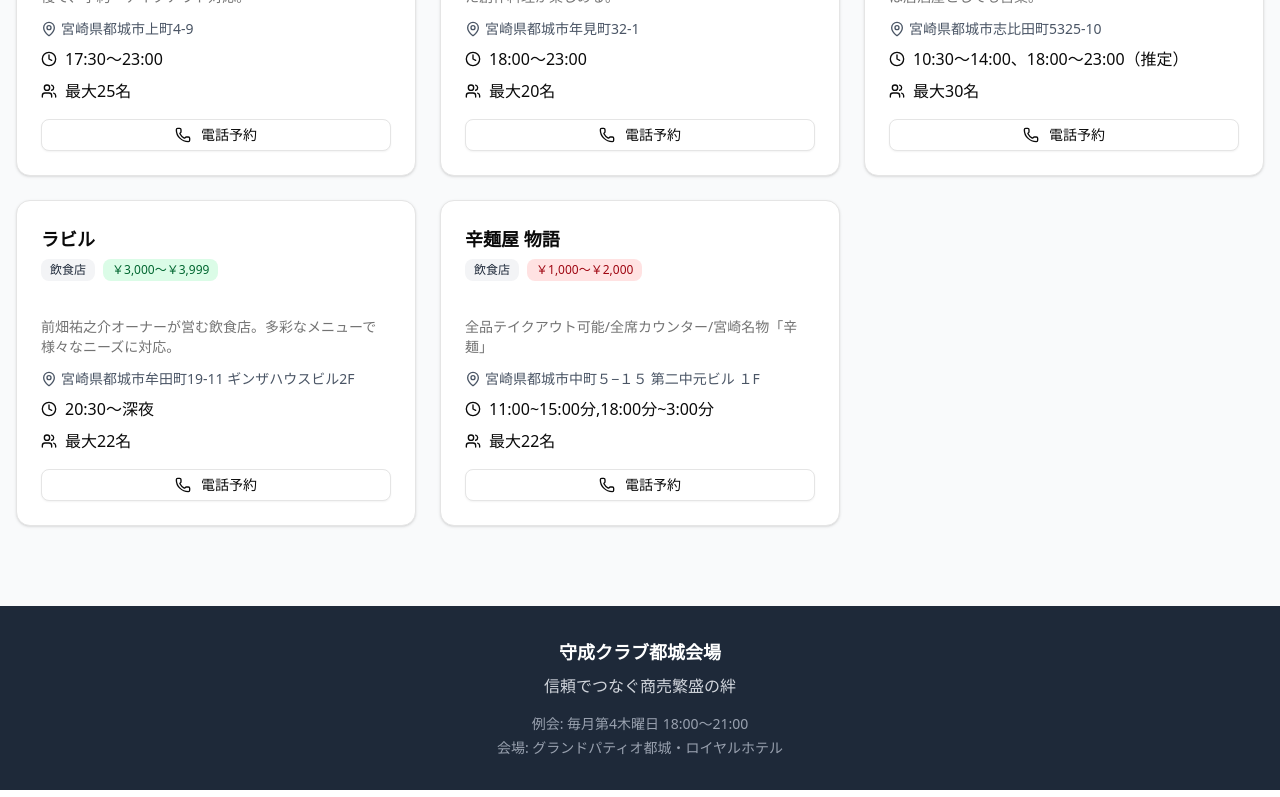
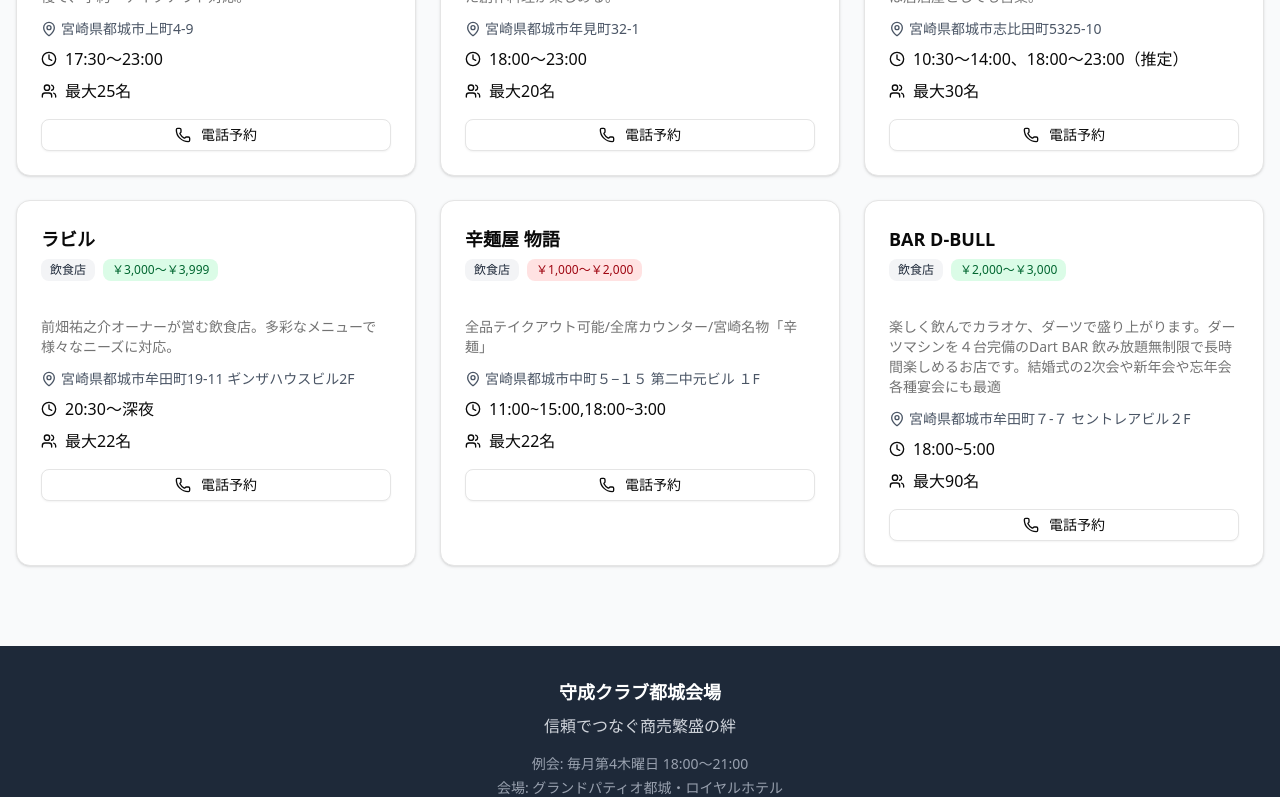
Before and after one commit to OfficePlata/shusei-miyakonojo-map, a React (Vite) app: page / in a window 1280 px wide. Shown: the part 1970-2767 px from the top of the page. Built offline with nearby package versions, Linux system fonts and the light colour scheme.

Commit message:
Update restaurants.js

```diff
--- a/src/data/restaurants.js
+++ b/src/data/restaurants.js
@@ -355,7 +355,7 @@ export const restaurants = [
   latitude: 31.7264694,
   longitude: 131.0638145,
   phoneNumber: "0986-36-5549",
-  openingHours: "11:00~15:00分,18:00分~3:00分",
+  openingHours: "11:00~15:00,18:00~3:00",
   closingDay: "火曜日",
   priceRangeDinner: "￥1,000～￥2,000",
   capacity: 22,
@@ -366,6 +366,27 @@ export const restaurants = [
   memberType: "守成クラブ都城会場会員",
   specialFeatures: "人気の辛麺",
   owner: "神坂 春貴"
+},
+{
+  id: 20,
+  name: "BAR D-BULL",
+  genre: "飲食店",
+  description: "楽しく飲んでカラオケ、ダーツで盛り上がります。ダーツマシンを４台完備のDart BAR 飲み放題無制限で長時間楽しめるお店です。結婚式の2次会や新年会や忘年会各種宴会にも最適",
+  address: "宮崎県都城市牟田町７-７ セントレアビル２F",
+  latitude: 31.7258378,
+  longitude: 131.0594488,
+  phoneNumber: "0986226688",
+  openingHours: "18:00~5:00",
+  closingDay: "火曜日",
+  priceRangeDinner: "￥2,000〜￥3,000",
+  capacity: 90,
+  imageUrl: "https://storage.shusei-id.com/stores/1864c2a7-b652-48ad-b163-334c961aea1e/a86491c4-0a2a-49dd-b72f-ddf6127454f1.webp",
+  rating: 3.50,
+  station: "都城駅",
+  walkTime: "徒歩8分",
+  memberType: "守成クラブ都城会場会員",
+  specialFeatures: "ダーツバー",
+  owner: "深江 真"
 }
 ]
 // 都市中心の座標
```
